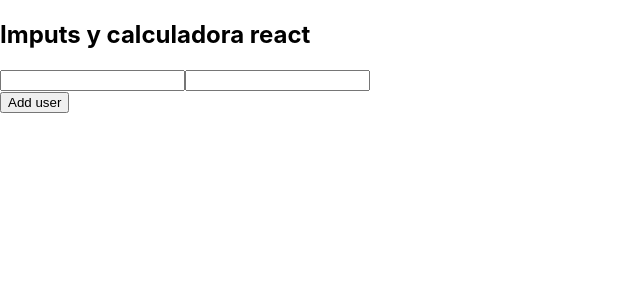
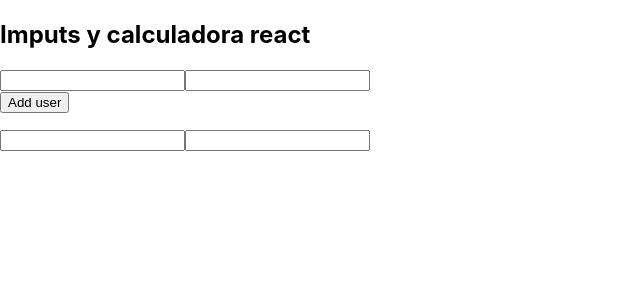
Before and after one commit to JLuisHdz/ImputsYCalculadoraReact, a React (Create React App) app: page / in a window 1280 px wide. Shown: the top 300 px of the page, without its empty margins (0-640 px from the left). Built offline with nearby package versions, Linux system fonts and the light colour scheme.

Commit message:
feat:added a new div PrtTwo and two imputs

```diff
--- a/src/App.js
+++ b/src/App.js
@@ -46,6 +46,22 @@ function App() {
           ))}
         </ul>
       </div>
+      <div className="prtTwo">
+        <input
+          type="number"
+          name="numOne"
+          onChange={(event) => {
+            setNumOne(event.target.value);
+          }}
+        />
+        <input
+          type="number"
+          name="numTwo"
+          onChange={(event) => {
+            setNumTwo(event.target.value);
+          }}
+        />
+      </div>
     </div>
   );
 }
```
